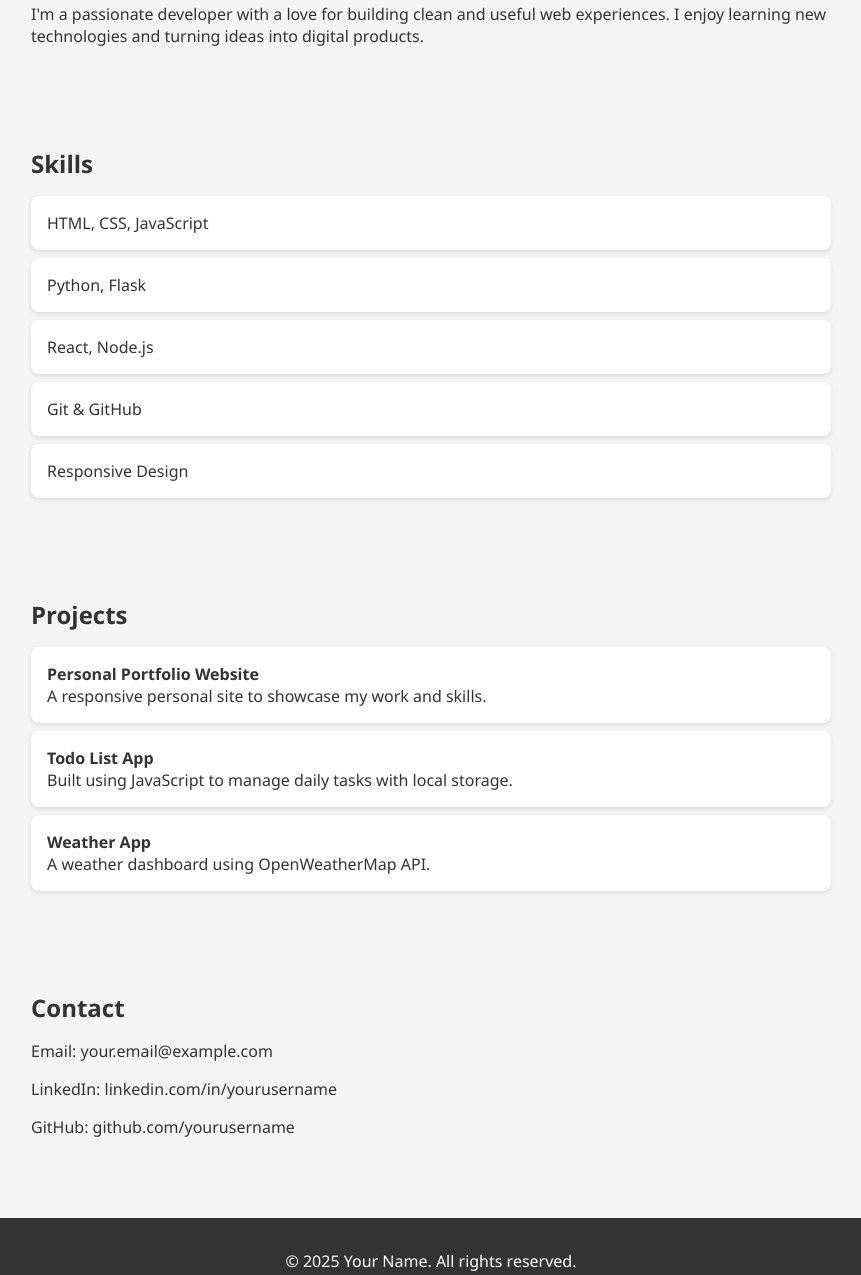
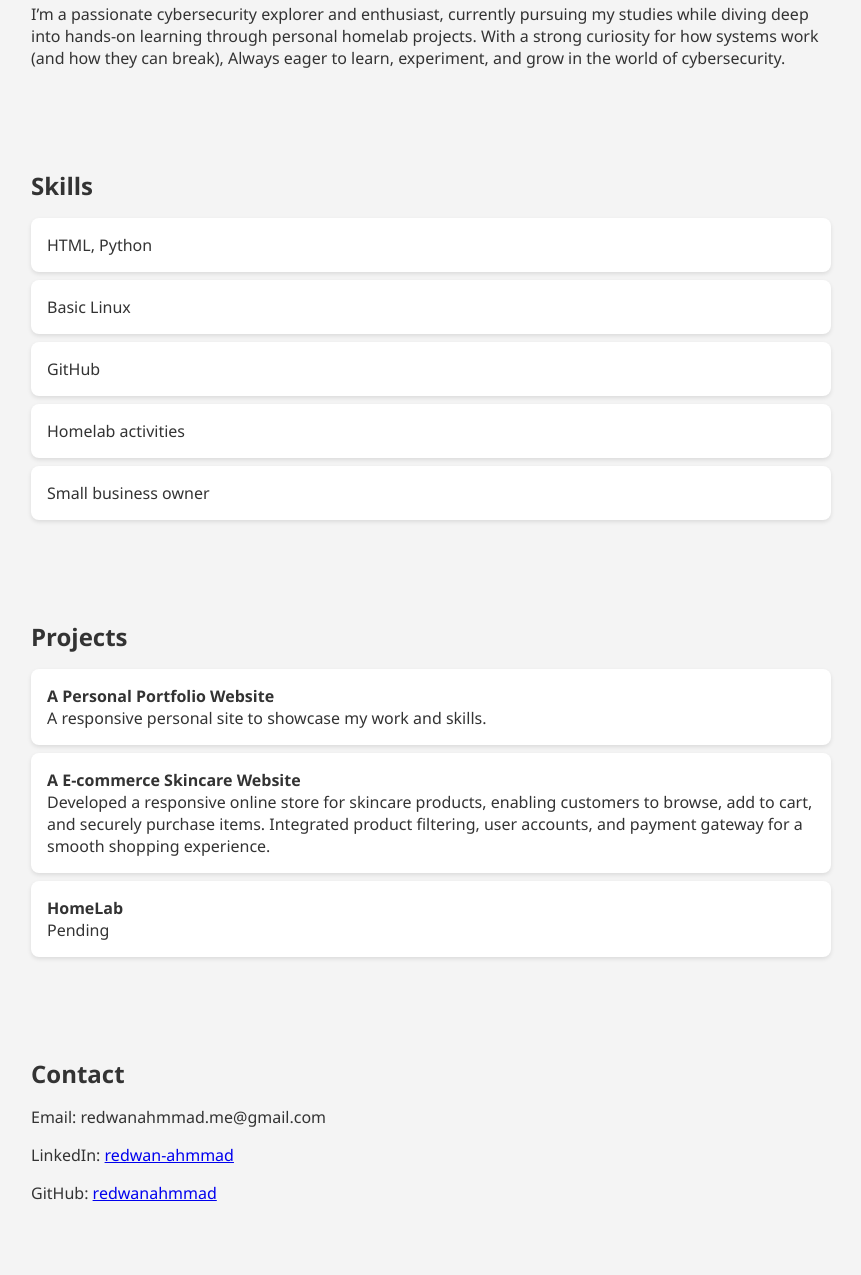
Before and after one commit to redwanahmmad/mywebsite, a plain HTML site: page index.html in a window 1280 px wide. Shown: the part 280-1555 px from the top of the page, without its empty margins (209-1070 px from the left). Drawn offline with Linux system fonts and the light colour scheme.

Commit message:
Add files via upload

```diff
--- a/index.html
+++ b/index.html
@@ -55,26 +55,26 @@
 <body>
 
   <header>
-    <h1>Your Name</h1>
-    <p>Web Developer | Designer | Learner</p>
+    <h1>Redwan Ahmmad</h1>
+    <p>Student | Cyber Explorer | Learner</p>
   </header>
 
   <section>
     <h2>About Me</h2>
     <p>
-      I'm a passionate developer with a love for building clean and useful web experiences.
-      I enjoy learning new technologies and turning ideas into digital products.
+      I’m a passionate cybersecurity explorer and enthusiast, currently pursuing my studies while diving deep into hands-on learning through personal homelab projects. With a strong curiosity for how systems work (and how they can break),
+      Always eager to learn, experiment, and grow in the world of cybersecurity.
     </p>
   </section>
 
   <section>
     <h2>Skills</h2>
     <ul>
-      <li>HTML, CSS, JavaScript</li>
-      <li>Python, Flask</li>
-      <li>React, Node.js</li>
-      <li>Git & GitHub</li>
-      <li>Responsive Design</li>
+      <li>HTML, Python </li>
+      <li>Basic Linux </li>
+      <li>GitHub</li>
+      <li>Homelab activities</li>
+      <li>Small business owner</li>
     </ul>
   </section>
 
@@ -82,25 +82,25 @@
     <h2>Projects</h2>
     <ul>
       <li>
-        <strong>Personal Portfolio Website</strong><br />
+        <strong>A Personal Portfolio Website</strong><br />
         A responsive personal site to showcase my work and skills.
       </li>
       <li>
-        <strong>Todo List App</strong><br />
-        Built using JavaScript to manage daily tasks with local storage.
+        <strong>A E-commerce Skincare Website</strong><br />
+        Developed a responsive online store for skincare products, enabling customers to browse, add to cart, and securely purchase items. Integrated product filtering, user accounts, and payment gateway for a smooth shopping experience.
       </li>
       <li>
-        <strong>Weather App</strong><br />
-        A weather dashboard using OpenWeatherMap API.
+        <strong>HomeLab</strong><br />
+        Pending
       </li>
     </ul>
   </section>
 
   <section>
     <h2>Contact</h2>
-    <p>Email: your.email@example.com</p>
-    <p>LinkedIn: linkedin.com/in/yourusername</p>
-    <p>GitHub: github.com/yourusername</p>
+    <p>Email: redwanahmmad.me@gmail.com</p>
+    <p>LinkedIn: <a href="https://www.linkedin.com/in/redwan-ahmmad/">redwan-ahmmad</a></p>
+    <p>GitHub: <a href="https://github.com/redwanahmmad">redwanahmmad</a></p>
   </section>
 
   <footer>
```
